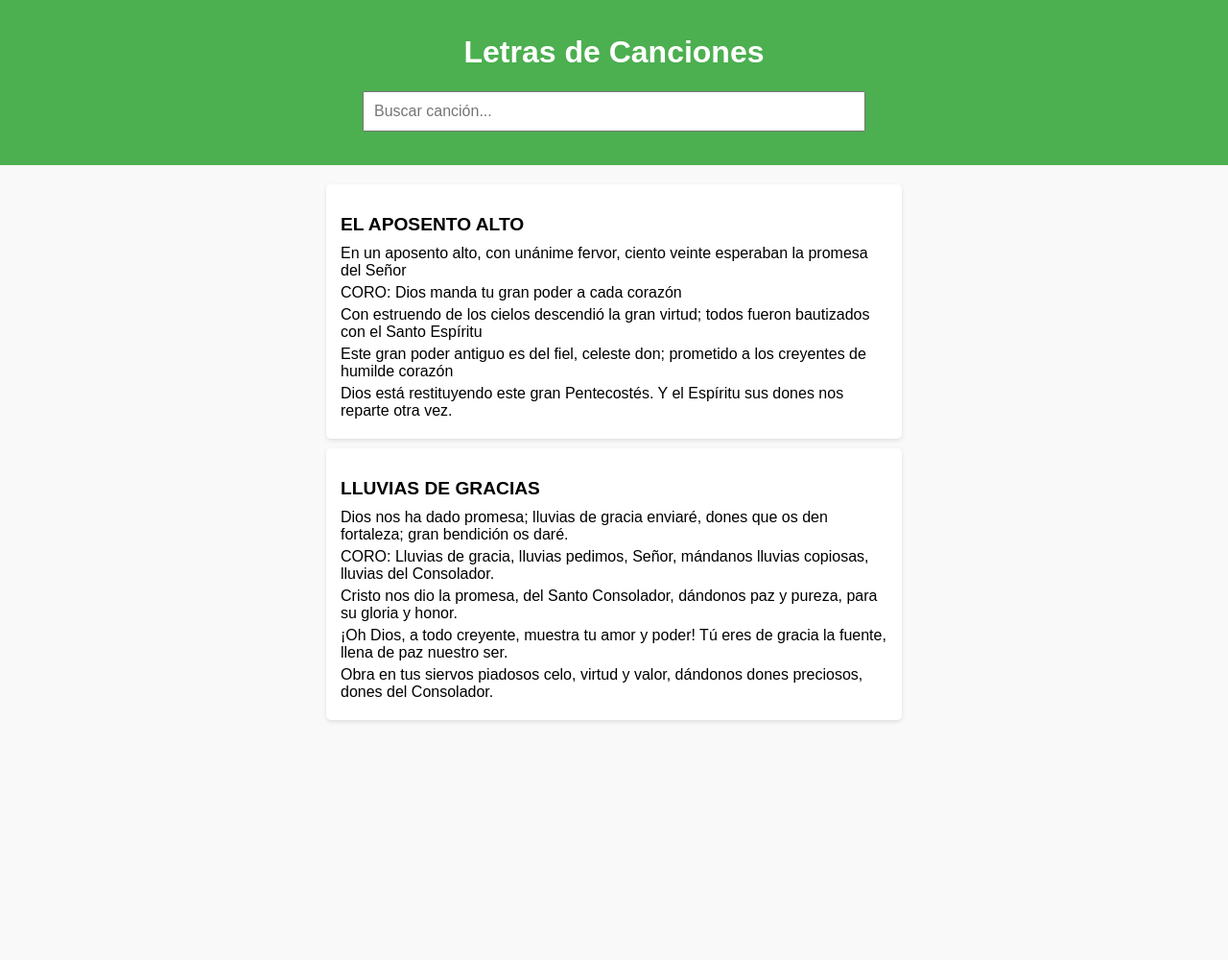
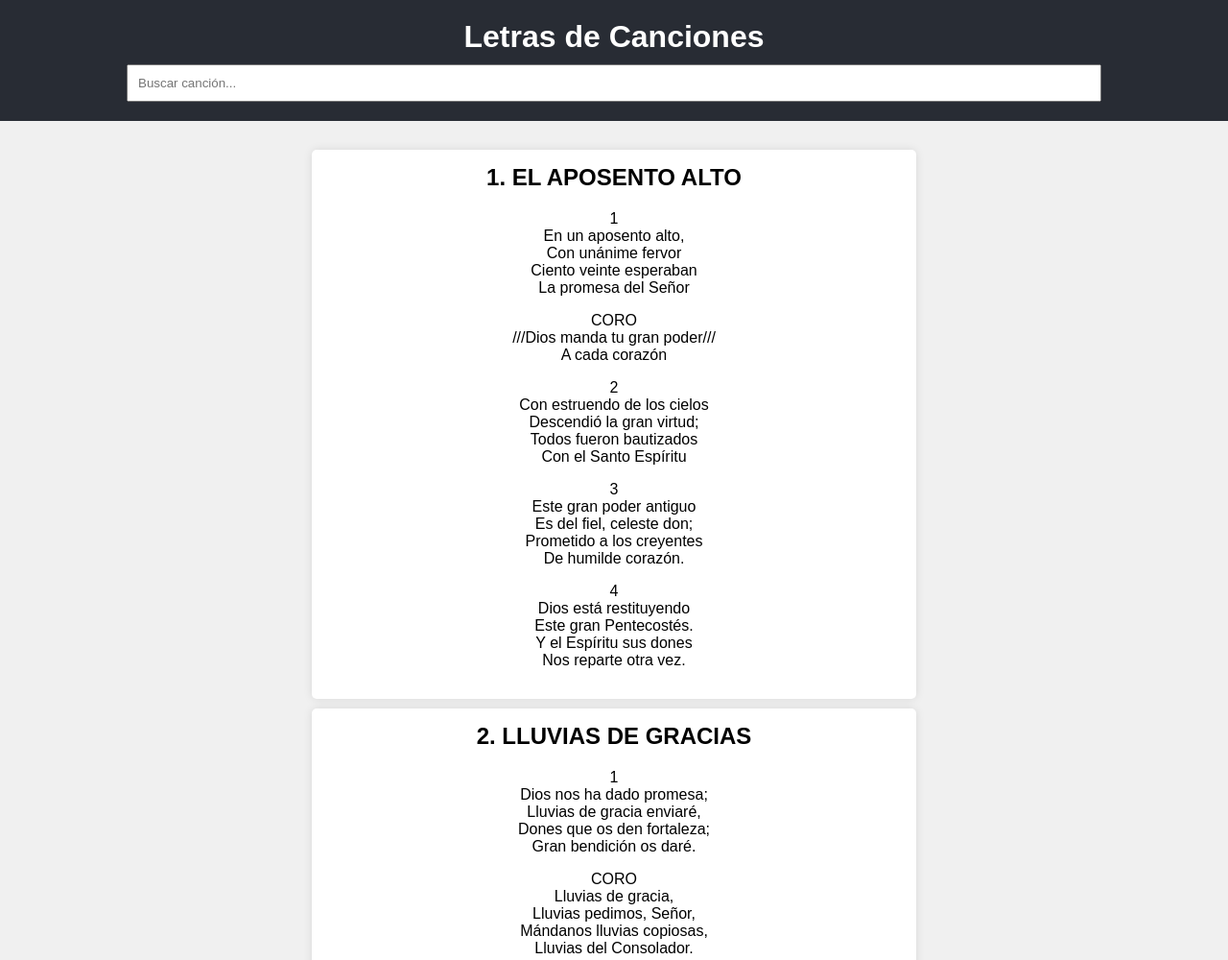
Before and after one commit to JJoSanzAL/himnario-cristianas, a plain HTML site: page docs/index.html in a window 1280 px wide. Shown: the top 1000 px of the page at 96% size. Before the commit the page ends 800 px from the top, so only its background shows below. Drawn offline with Linux system fonts and the light colour scheme.

Commit message:
Add centered song lyrics

```diff
--- a/docs/index.html
+++ b/docs/index.html
@@ -11,23 +11,98 @@
         <h1>Letras de Canciones</h1>
         <input type="text" id="search-bar" placeholder="Buscar canción..." onkeyup="filterSongs()">
     </header>
-    <main>
-        <ul id="song-list">
-            <li>
-                <h2>EL APOSENTO ALTO</h2>
-                <p>En un aposento alto, con unánime fervor, ciento veinte esperaban la promesa del Señor</p>
-                <p>CORO: Dios manda tu gran poder a cada corazón</p>
-                <p>Con estruendo de los cielos descendió la gran virtud; todos fueron bautizados con el Santo Espíritu</p>
-                <p>Este gran poder antiguo es del fiel, celeste don; prometido a los creyentes de humilde corazón</p>
-                <p>Dios está restituyendo este gran Pentecostés. Y el Espíritu sus dones nos reparte otra vez.</p>
-            </li>
-            <li>
-                <h2>LLUVIAS DE GRACIAS</h2>
-                <p>Dios nos ha dado promesa; lluvias de gracia enviaré, dones que os den fortaleza; gran bendición os daré.</p>
-                <p>CORO: Lluvias de gracia, lluvias pedimos, Señor, mándanos lluvias copiosas, lluvias del Consolador.</p>
-                <p>Cristo nos dio la promesa, del Santo Consolador, dándonos paz y pureza, para su gloria y honor.</p>
-                <p>¡Oh Dios, a todo creyente, muestra tu amor y poder! Tú eres de gracia la fuente, llena de paz nuestro ser.</p>
-                <p>Obra en tus siervos piadosos celo, virtud y valor, dándonos dones preciosos, dones del Consolador.</p>
+    <main id="songs">
+        <section class="song">
+            <h2 class="song-title">1. EL APOSENTO ALTO</h2>
+            <div class="verse">
+                <p>1<br>En un aposento alto,<br>Con unánime fervor<br>Ciento veinte esperaban<br>La promesa del Señor</p>
+            </div>
+            <div class="chorus">
+                <p>CORO<br>///Dios manda tu gran poder///<br>A cada corazón</p>
+            </div>
+            <div class="verse">
+                <p>2<br>Con estruendo de los cielos<br>Descendió la gran virtud;<br>Todos fueron bautizados<br>Con el Santo Espíritu</p>
+            </div>
+            <div class="verse">
+                <p>3<br>Este gran poder antiguo<br>Es del fiel, celeste don;<br>Prometido a los creyentes<br>De humilde corazón.</p>
+            </div>
+            <div class="verse">
+                <p>4<br>Dios está restituyendo<br>Este gran Pentecostés.<br>Y el Espíritu sus dones<br>Nos reparte otra vez.</p>
+            </div>
+        </section>
+
+        <section class="song">
+            <h2 class="song-title">2. LLUVIAS DE GRACIAS</h2>
+            <div class="verse">
+                <p>1<br>Dios nos ha dado promesa;<br>Lluvias de gracia enviaré,<br>Dones que os den fortaleza;<br>Gran bendición os daré.</p>
+            </div>
+            <div class="chorus">
+                <p>CORO<br>Lluvias de gracia,<br>Lluvias pedimos, Señor,<br>Mándanos lluvias copiosas,<br>Lluvias del Consolador.</p>
+            </div>
+            <div class="verse">
+                <p>2<br>Cristo nos dio la promesa,<br>Del Santo Consolador,<br>Dándonos paz y pureza,<br>Para su gloria y honor.</p>
+            </div>
+            <div class="verse">
+                <p>3<br>¡Oh Dios, a todo creyente,<br>Muestra tu amor y poder!<br>Tú eres de gracia la fuente,<br>Llena de paz nuestro ser.</p>
+            </div>
+            <div class="verse">
+                <p>4<br>Obra en tus siervos piadosos<br>Celo, virtud y valor,<br>Dándonos dones preciosos,<br>Dones del Consolador.</p>
+            </div>
+        </section>
+
+        <section class="song">
+            <h2 class="song-title">3. JESÚS VENDRÁ OTRA VEZ</h2>
+            <div class="verse">
+                <p>1<br>Yo espero el día alegre cuando Cristo volverá,<br>Pues vendrá al mundo pronto y nos arrebatará;<br>¡Oh, qué gozo este pensamiento a mi alma da:<br>¡El que Cristo venga al mundo otra vez!</p>
+            </div>
+            <div class="chorus">
+                <p>CORO<br>¡Oh! Jesús vendrá al mundo otra vez,<br>Sí, Jesús vendrá al mundo otra vez;<br>Le veremos en las nubes con los ángeles de luz,<br>Cuando Cristo venga al mundo otra vez.</p>
+            </div>
+            <div class="verse">
+                <p>2<br>La venida de Jesús será el remedio del dolor,<br>Que aflige siempre a este pobre mundo pecador;<br>Toda lágrima se enjugará por nuestro Salvador,<br>Cuando Cristo venga al mundo otra vez.</p>
+            </div>
+            <div class="verse">
+                <p>3<br>Llegarán los santos a Sion con gozo eternal;<br>Y en todo el santo monte nada daña ni hace mal,<br>Pues conocerán a Dios, entonces, todos por igual,<br>Cuando Cristo venga al mundo otra vez.</p>
+            </div>
+            <div class="verse">
+                <p>4<br>El pecado, pena y muerte en este mundo cesarán<br>Mártires y santos con Jesús por siempre reinarán,<br>Cada alma gozará de paz perfecta, sin afán,<br>Cuando Cristo venga al mundo otra vez.</p>
+            </div>
+        </section>
+
+        <section class="song">
+            <h2 class="song-title">4. DULCE COMUNIÓN</h2>
+            <div class="verse">
+                <p>1<br>Dulce comunión la que gozo ya<br>En los brazos de mi Salvador.<br>¡Qué gran bendición en su paz me da!<br>¡Oh!, yo siento en mí su tierno amor</p>
+            </div>
+            <div class="chorus">
+                <p>CORO<br>Libre, salvo, del pecado y del temor,<br>Libre, salvo, en los brazos de mi Salvador.</p>
+            </div>
+            <div class="verse">
+                <p>2<br> ¡Cuán dulce es vivir, cuán dulce es gozar!<br>En los brazos de mi Salvador<br>Allí quiero ir y con Él morar,<br>Siendo objeto de su tierno amor.</p>
+            </div>
+            <div class="verse">
+                <p>3<br>No hay que temer, ni que desconfiar,<br>en los brazos de mi Salvador.<br>Por su gran poder Él me guardará<br>de los lazos del engañador.</p>
+            </div>
+        </section>
+
+        <section class="song">
+            <h2 class="song-title">5. DESDE QUE SALVO ESTOY</h2>
+            <div class="verse">
+                <p>1<br>Yo tengo un himno de loor,<br>Desde que salvo estoy,<br>Para mi Rey, mi Salvador,<br>Desde que salvo estoy.</p>
+            </div>
+            <div class="chorus">
+                <p>CORO<br>Desde que salvo estoy<br>Desde que salvo estoy<br>Sólo en él me gloriaré;<br>Desde que salvo estoy,<br>En mi Salvador me gloriaré.</p>
+            </div>
+            <div class="verse">
+                <p>2<br>Yo tengo un Cristo, y mi ansiedad<br>Desde que salvo estoy,<br>Está en cumplir su voluntad<br>Desde que salvo estoy.</p>
+            </div>
+            <div class="verse">
+                <p>3<br>Yo tengo un gozo que él me dio,<br>Desde que salvo estoy,<br>Cuando en su sangre me lavó<br>Desde que salvo estoy.</p>
+            </div>
+            <div class="verse">
+                <p>4<br>Tengo un hogar a donde iré,<br>Desde que salvo estoy,<br>Y allí seguro viviré<br>Desde que salvo estoy.</p>
+            </div>
+        </section>
             </li>
             <!-- Agrega más canciones aquí -->
         </ul>
--- a/docs/styles.css
+++ b/docs/styles.css
@@ -1,46 +1,48 @@
 body {
     font-family: Arial, sans-serif;
-    background-color: #f9f9f9;
     margin: 0;
     padding: 0;
+    background-color: #f0f0f0;
+    text-align: center; /* Centrar el texto en el cuerpo */
 }
 
 header {
-    background-color: #4CAF50;
+    background-color: #282c34;
     color: white;
+    padding: 20px;
     text-align: center;
-    padding: 15px;
 }
 
-#search-bar {
-    margin: 20px auto;
+h1 {
+    margin: 0;
+}
+
+input[type="text"] {
     padding: 10px;
     width: 80%;
-    max-width: 500px;
-    font-size: 16px;
-    display: block;
+    margin-top: 10px;
 }
 
-ul {
-    list-style-type: none;
-    padding: 0;
-    margin: 20px auto;
-    max-width: 600px;
+main {
+    padding: 20px;
+    text-align: center; /* Centrar el texto en el main */
 }
 
-li {
-    background: white;
-    margin: 10px 0;
+.song {
+    background-color: white;
+    margin: 10px auto;
     padding: 15px;
     border-radius: 5px;
-    box-shadow: 0 2px 4px rgba(0, 0, 0, 0.1);
+    box-shadow: 0 0 10px rgba(0,0,0,0.1);
+    max-width: 600px; /* Limitar el ancho máximo de la canción */
+    text-align: center; /* Centrar el texto en las canciones */
 }
 
-h2 {
-    font-size: 1.2em;
-    margin-bottom: 10px;
+.song-title {
+    margin-top: 0;
 }
 
-p {
-    margin: 5px 0;
+.verse, .chorus {
+    text-align: center;
+    margin: 10px 0;
 }
```
